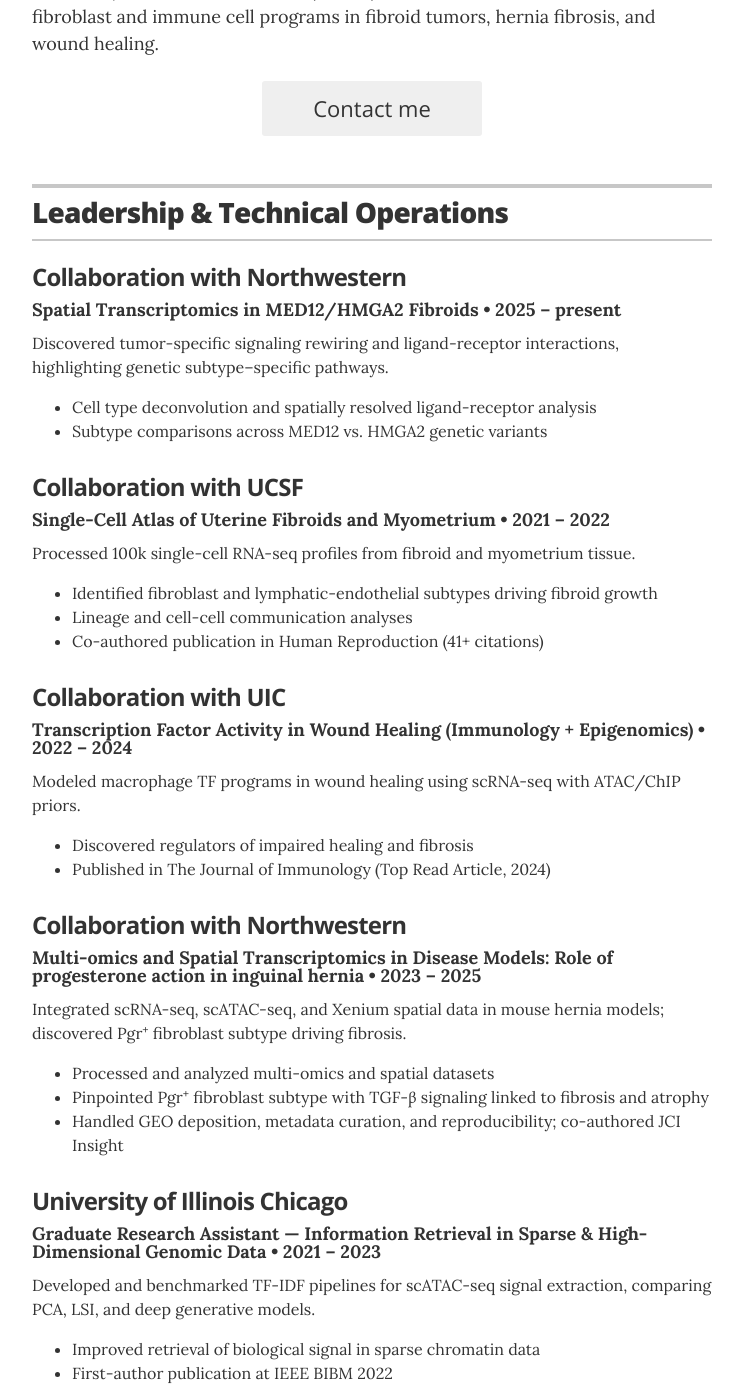
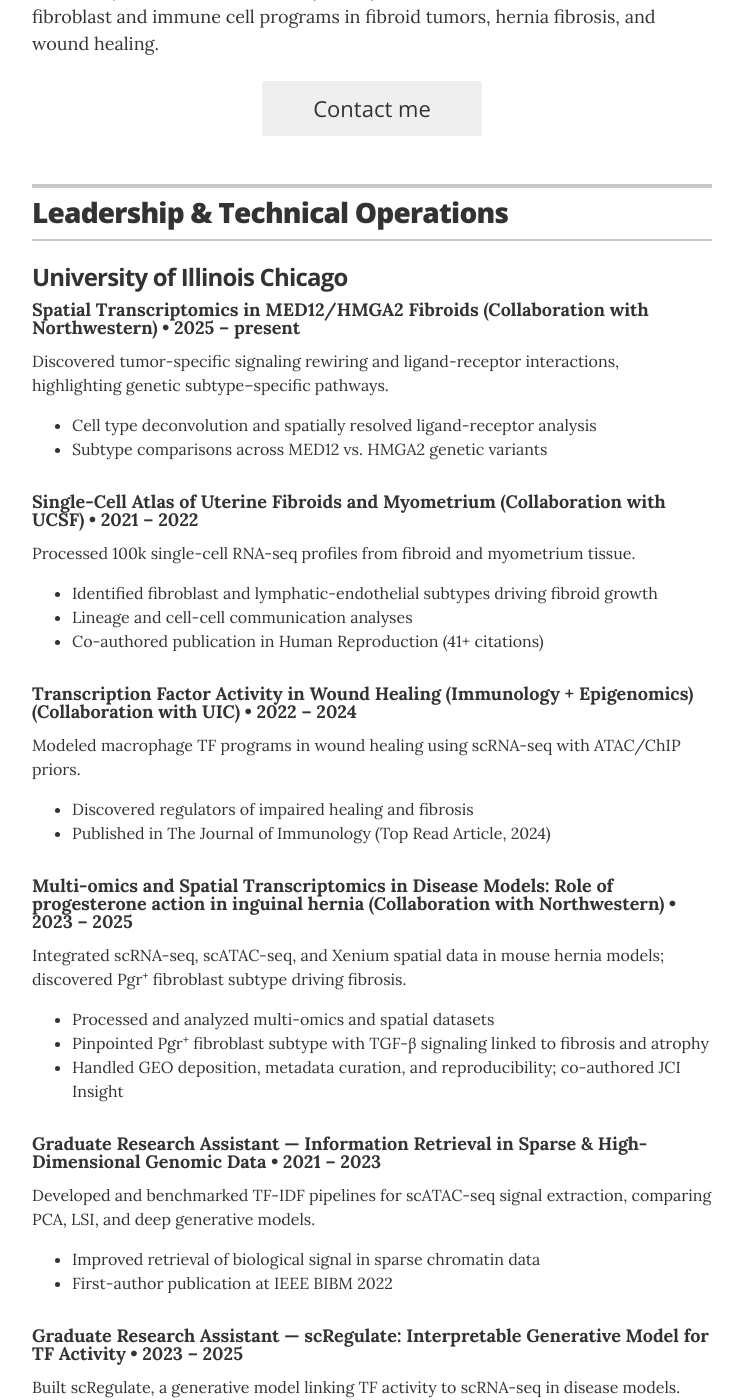
Before and after one commit to zandigohar/zandigohar.github.io, a Jekyll site: the page built from index.md, in a window 1280 px wide and 1400 px high, scrolled down 364 px. Shown: the whole window, without its empty margins (268-1011 px from the left). Built offline with Jekyll 4.4.1, drawn with Linux system fonts in a browser that asks for light colours; some of the changed text lies outside the part shown.

```diff
--- a/_data/experience.yml
+++ b/_data/experience.yml
@@ -1,6 +1,6 @@
 # Experience
-- company: "Collaboration with Northwestern"
-  position: "Spatial Transcriptomics in MED12/HMGA2 Fibroids"
+- company: "University of Illinois Chicago"
+  position: "Spatial Transcriptomics in MED12/HMGA2 Fibroids (Collaboration with Northwestern)"
   duration: "2025 – present"
   summary: >
     Discovered tumor-specific signaling rewiring and ligand-receptor interactions, highlighting genetic subtype–specific pathways.
@@ -9,8 +9,8 @@
       <li>Subtype comparisons across MED12 vs. HMGA2 genetic variants</li>
     </ul>
 
-- company: "Collaboration with UCSF"
-  position: "Single-Cell Atlas of Uterine Fibroids and Myometrium"
+- company: ""
+  position: "Single-Cell Atlas of Uterine Fibroids and Myometrium (Collaboration with UCSF)"
   duration: "2021 – 2022"
   summary: >
     Processed 100k single-cell RNA-seq profiles from fibroid and myometrium tissue.
@@ -20,8 +20,8 @@
       <li>Co-authored publication in Human Reproduction (41+ citations)</li>
     </ul>
 
-- company: "Collaboration with UIC"
-  position: "Transcription Factor Activity in Wound Healing (Immunology + Epigenomics)"
+- company: ""
+  position: "Transcription Factor Activity in Wound Healing (Immunology + Epigenomics) (Collaboration with UIC)"
   duration: "2022 – 2024"
   summary: >
     Modeled macrophage TF programs in wound healing using scRNA-seq with ATAC/ChIP priors.
@@ -30,8 +30,8 @@
       <li>Published in The Journal of Immunology (Top Read Article, 2024)</li>
     </ul>
 
-- company: "Collaboration with Northwestern"
-  position: "Multi-omics and Spatial Transcriptomics in Disease Models: Role of progesterone action in inguinal hernia"
+- company: ""
+  position: "Multi-omics and Spatial Transcriptomics in Disease Models: Role of progesterone action in inguinal hernia (Collaboration with Northwestern)"
   duration: "2023 – 2025"
   summary: >
     Integrated scRNA-seq, scATAC-seq, and Xenium spatial data in mouse hernia models; discovered Pgr⁺ fibroblast subtype driving fibrosis.
@@ -41,7 +41,7 @@
       <li>Handled GEO deposition, metadata curation, and reproducibility; co-authored JCI Insight</li>
     </ul>
 
-- company: "University of Illinois Chicago"
+- company: ""
   position: "Graduate Research Assistant — Information Retrieval in Sparse & High-Dimensional Genomic Data"
   duration: "2021 – 2023"
   summary: >
@@ -51,7 +51,7 @@
       <li>First-author publication at IEEE BIBM 2022</li>
     </ul>
 
-- company: "University of Illinois Chicago"
+- company: ""
   position: "Graduate Research Assistant — scRegulate: Interpretable Generative Model for TF Activity"
   duration: "2023 – 2025"
   summary: >
@@ -62,7 +62,7 @@
       <li>bioRxiv preprint (2025); under review (Bioinformatics); <a href="https://github.com/YDaiLab/scRegulate" target="_blank" rel="noopener">code</a></li>
     </ul>
 
-- company: "University of Illinois Chicago"
+- company: ""
   position: "PhD Candidate — RAGulate: Retrieval-Augmented Generation for Literature-Guided Genomics"
   duration: "2025 – present"
   summary: >
```
